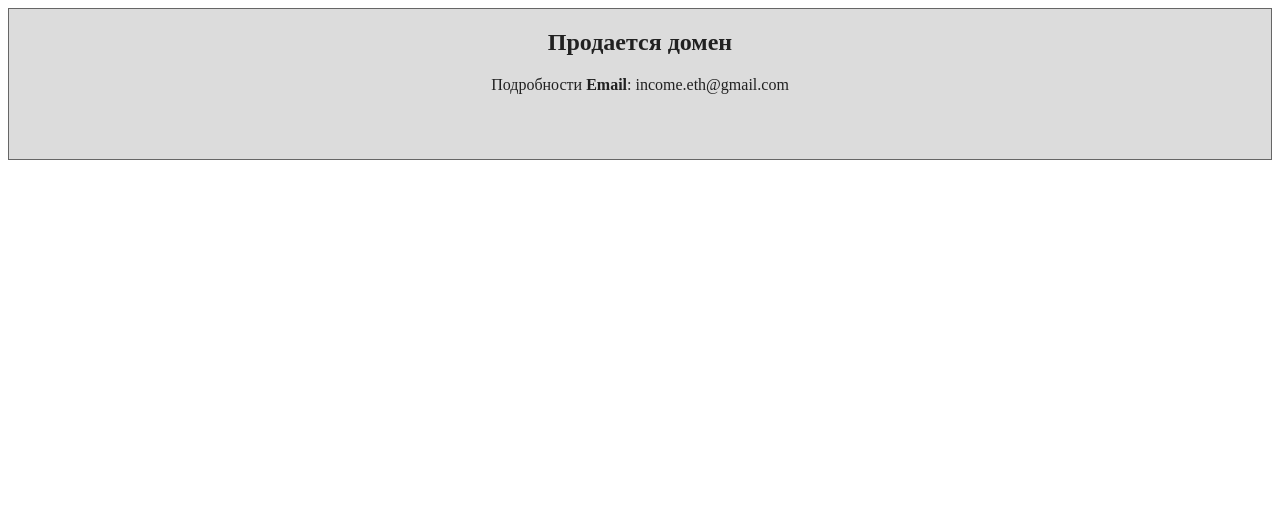
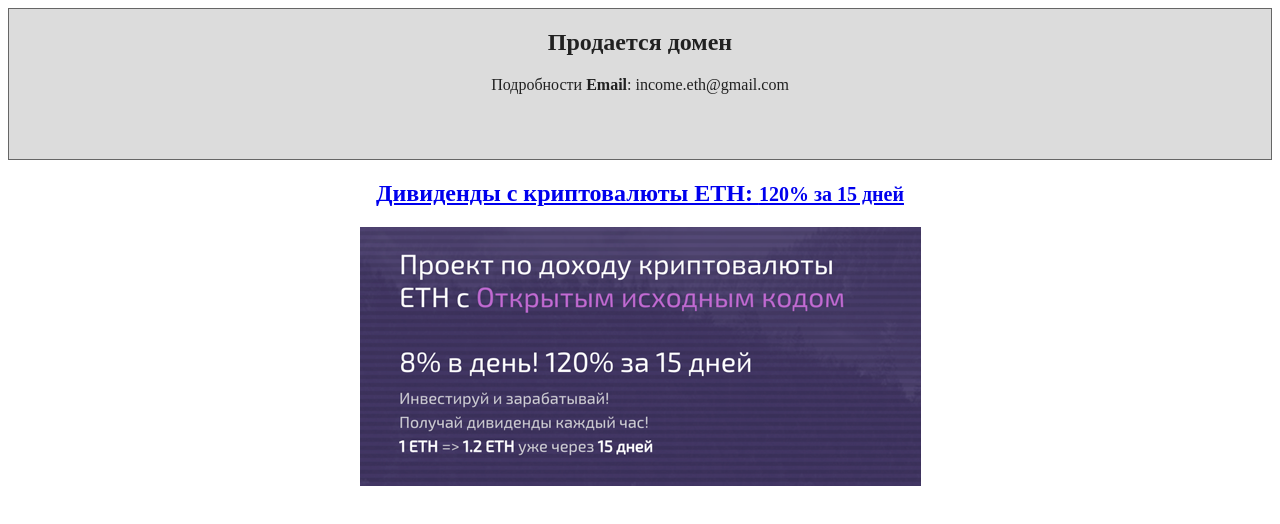
Before and after one commit to eth-products/trrending.today, a plain HTML site: page index.html in a window 1280 px wide. Drawn offline with Linux system fonts and the light colour scheme.

Commit message:
add description

```diff
--- a/index.html
+++ b/index.html
@@ -32,6 +32,15 @@
   <div class="main-block">
     <h2>Продается домен</h2>
     <p>Подробности <span><b>Email</b>: income.eth@gmail.com</span></p>
+  </div>
+  <div class="main-block-div">
+    <h2><a href="https://eth-invest.com/" target="_blank">Дивиденды с криптовалюты ETH:
+      <small>120% за 15 дней</small>
+    </a>
+    </h2>
+    <a href="https://eth-invest.com/" target="_blank">
+      <img src="images/LoPzIBE.png" alt="">
+    </a>
   </div>
 </div>
 
```
